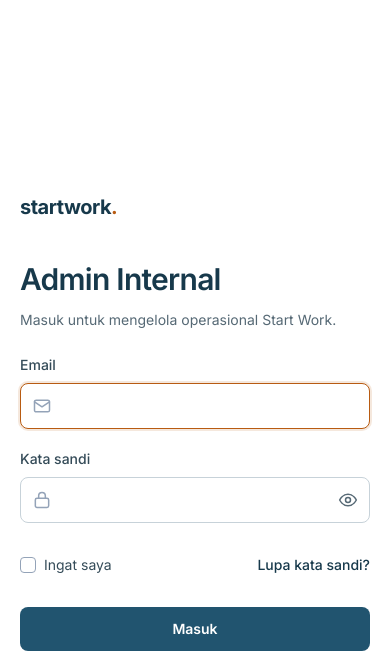
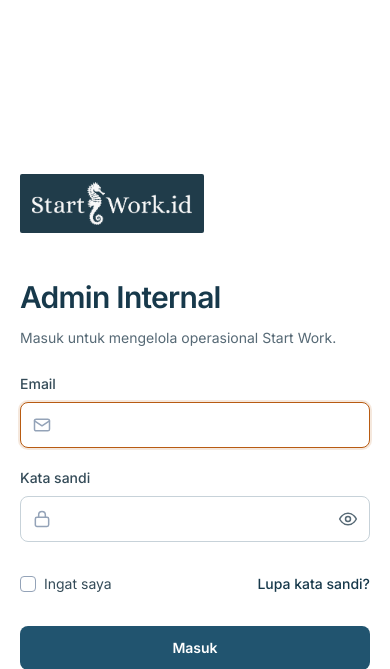
Before and after one commit to olovrelvino-code/startwork-web, a Laravel app: page /admin/login in a window 390 px wide. Shown: the top 669 px of the page. Run offline with Laravel 12, Linux system fonts and the light colour scheme; style sheets or scripts are compiled from the project's sources; parts of the project's set-up code (start-up, migrations or seed data) failed here and were passed over.

Commit message:
fix: update admin login logo and favicon

```diff
--- a/resources/views/auth/admin-login.blade.php
+++ b/resources/views/auth/admin-login.blade.php
@@ -4,6 +4,7 @@
     <meta charset="utf-8">
     <meta name="viewport" content="width=device-width, initial-scale=1">
     <title>Masuk Admin Internal · Start Work</title>
+    <link rel="icon" type="image/png" href="{{ asset('images/asset/Logo Start Work favicon.png') }}">
     <link rel="preconnect" href="https://fonts.bunny.net">
     <link href="https://fonts.bunny.net/css?family=inter:400,500,600,700&display=swap" rel="stylesheet">
     @vite(['resources/css/app.css', 'resources/js/app.js'])
@@ -11,12 +12,12 @@
 <body class="admin-shell admin-internal-shell min-h-screen bg-white antialiased">
     <div class="min-h-screen lg:grid lg:grid-cols-2">
         <aside class="auth-visual auth-visual--admin hidden flex-col justify-between px-10 py-10 lg:flex xl:px-16" aria-label="Portal internal Start Work">
-            <a href="{{ url('/') }}" class="w-fit text-xl font-bold tracking-tight text-white" aria-label="Start Work, halaman utama">startwork<span class="text-[#E6A16D]">.</span></a>
+            <a href="{{ url('/') }}" class="w-fit" aria-label="Start Work, halaman utama"><img src="{{ asset('images/asset/Logo Start Work D putih.webp') }}" alt="" class="block h-auto w-44 max-w-full xl:w-48"></a>
             <p class="max-w-md text-3xl font-semibold leading-tight tracking-tight text-white">Ruang kerja operasional Start Work.</p>
         </aside>
         <main class="flex min-h-screen items-center px-5 py-10 sm:px-10 lg:px-16">
         <div class="mx-auto w-full max-w-[420px]">
-            <a href="{{ url('/') }}" class="text-xl font-bold tracking-tight text-slate-900 lg:hidden" aria-label="Start Work, halaman utama">startwork<span class="text-[#B85B12]">.</span></a>
+            <a href="{{ url('/') }}" class="inline-block w-fit rounded-sm px-3 py-2 lg:hidden" style="background-color: #203c4a" aria-label="Start Work, halaman utama"><img src="{{ asset('images/asset/Logo Start Work D putih.webp') }}" alt="" class="block h-auto max-w-full" style="width: 160px"></a>
             <h1 class="mt-10 text-3xl font-semibold tracking-tight text-slate-900 lg:mt-0">Admin Internal</h1>
             <p class="mt-3 text-sm leading-relaxed text-slate-600">Masuk untuk mengelola operasional Start Work.</p>
             <div class="mt-6"><x-auth-session-status :status="session('status')" /></div>
```
